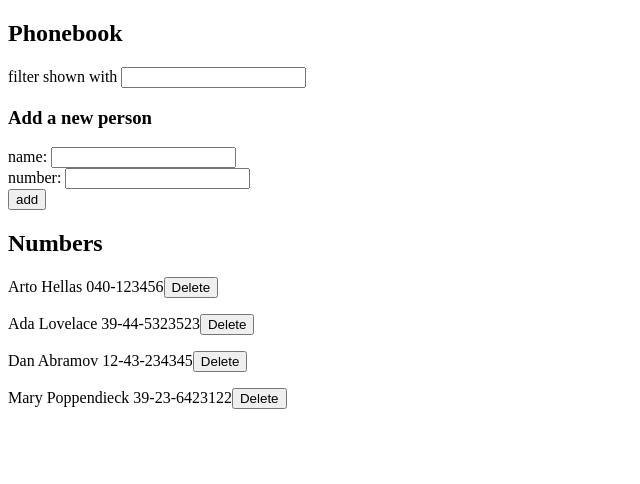
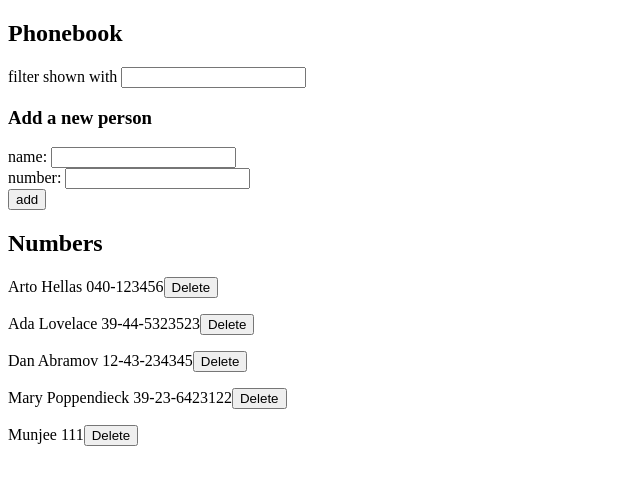
Before and after one commit to hyjin123/helsinki-part2-2025, a React (Vite) app in the folder phonebook/: page / in a window 1280 px wide. Shown: the top 484 px of the page, without its empty margins (0-640 px from the left). Built offline with nearby package versions, Linux system fonts and the light colour scheme; data requests are answered from the project's data file.

Commit message:
exercise 2.15

```diff
--- a/phonebook/db.json
+++ b/phonebook/db.json
@@ -19,6 +19,11 @@
       "name": "Mary Poppendieck",
       "number": "39-23-6423122",
       "id": "4"
+    },
+    {
+      "name": "Munjee",
+      "number": "111",
+      "id": "6"
     }
   ]
 }
--- a/phonebook/src/App.jsx
+++ b/phonebook/src/App.jsx
@@ -22,12 +22,31 @@ const App = () => {
   const addPerson = (event) => {
     event.preventDefault();
 
-    if (
-      persons.filter(
-        (person) => person.name.toLowerCase() === newName.toLowerCase()
-      ).length > 0
-    ) {
-      alert(`${newName} already exists`);
+    const result = persons.find(
+      (person) => person.name.toLowerCase() === newName.toLowerCase()
+    );
+
+    if (result) {
+      if (window.confirm(`${newName} is already added to the phonebook,
+        replace the old number with a new one?`)) {
+        const personObject = {
+          name: newName,
+          number: newNumber,
+          id: result.id,
+        };
+
+        personService
+          .update(result.id, personObject)
+          .then((response) => {
+            console.log(response);
+            const updatedPersons = persons.map((person) => {
+              return person.id !== response.id ? person : response;
+            });
+            setPersons(updatedPersons);
+            setNewName("");
+            setNewNumber("");
+          });
+      }
     } else if (!newName || !newNumber) {
       alert("name or number is missing");
     } else {
--- a/phonebook/src/services/persons.js
+++ b/phonebook/src/services/persons.js
@@ -16,4 +16,9 @@ const remove = (id) => {
   return request.then((response) => response.data);
 };
 
-export default { getAll, create, remove };
+const update = (id, personObject) => {
+  const request = axios.put(`${baseUrl}/${id}`, personObject);
+  return request.then((response) => response.data);
+};
+
+export default { getAll, create, remove, update };
```
